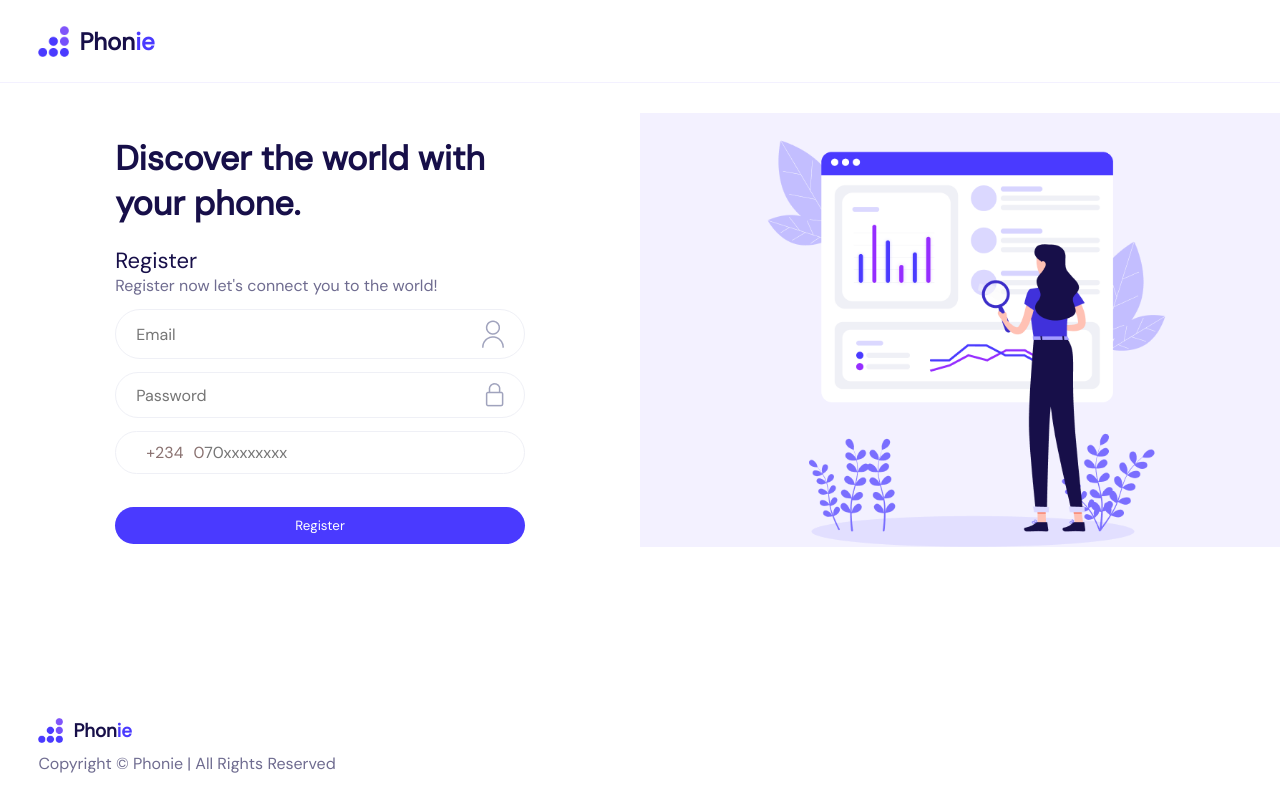
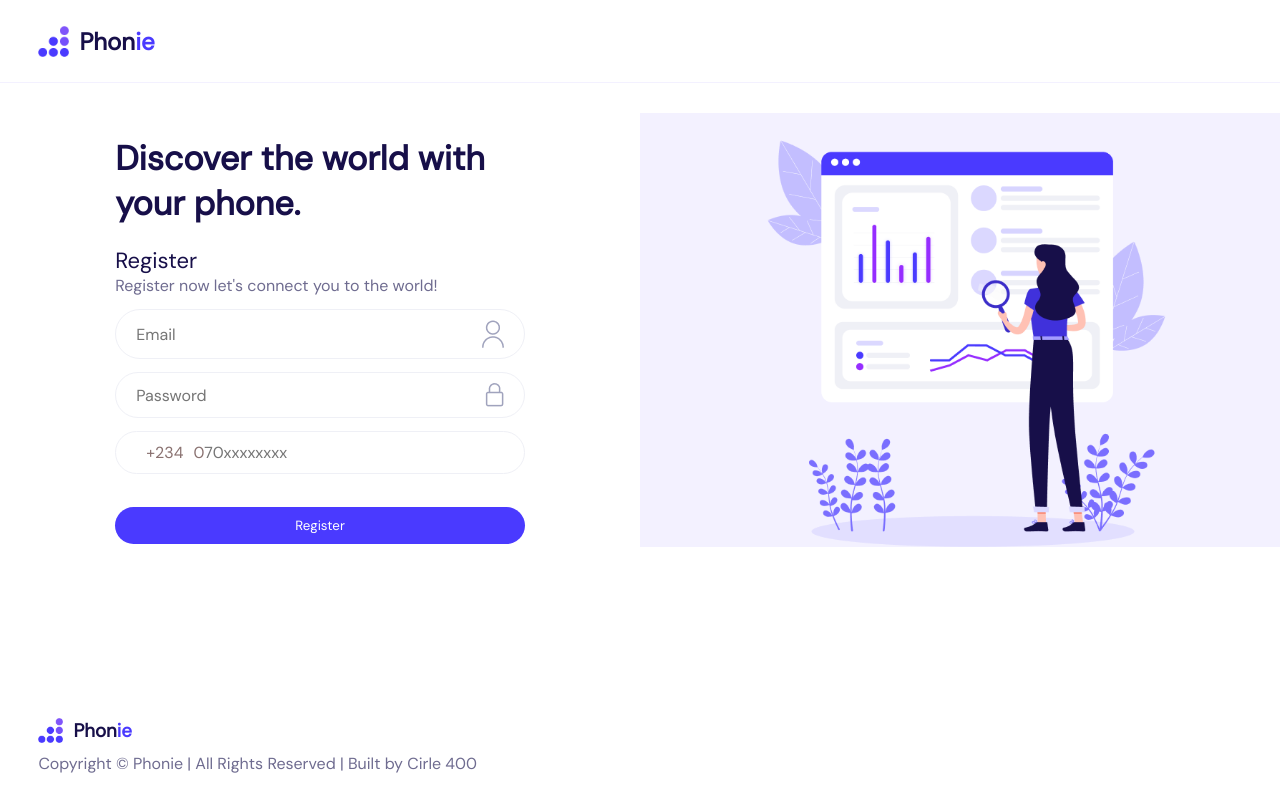
Before and after one commit to Janortop5/circle-400-Semester1HolidayChallenege-Phonie, a plain HTML site: page index.html in a window 1280 px wide. Drawn offline with Linux system fonts and the light colour scheme.

```diff
--- a/index.html
+++ b/index.html
@@ -55,7 +55,7 @@
             <img class='logo2' src='./public/logo.png' alt='logo' />
             <h3 class='logo-text'>Phon<span>ie</span></h3>
           </div>
-            <p class='cop'>Copyright © Phonie | All Rights Reserved</p>
+            <p class='cop'>Copyright © Phonie | All Rights Reserved | Built by Cirle 400</p>
         </section>
     </footer>
 
```
Also changed, not shown: 1 other file.
